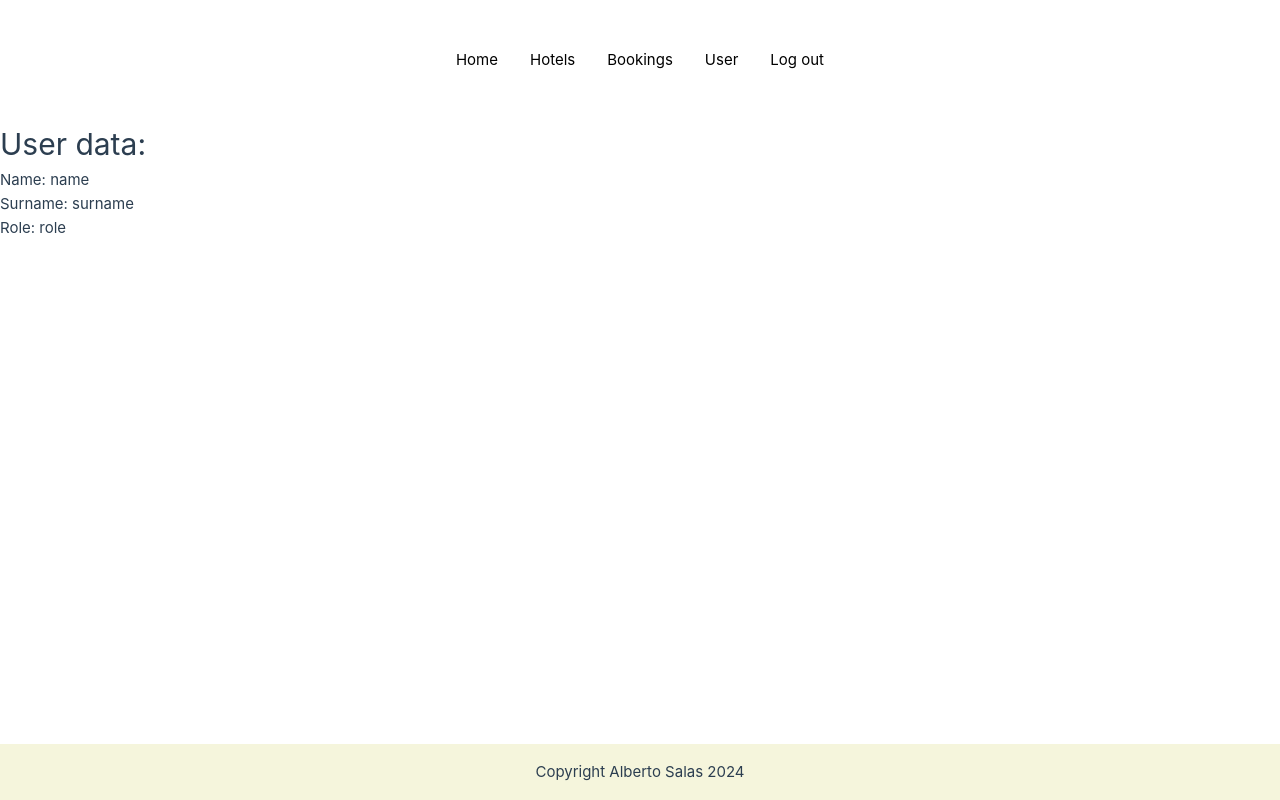
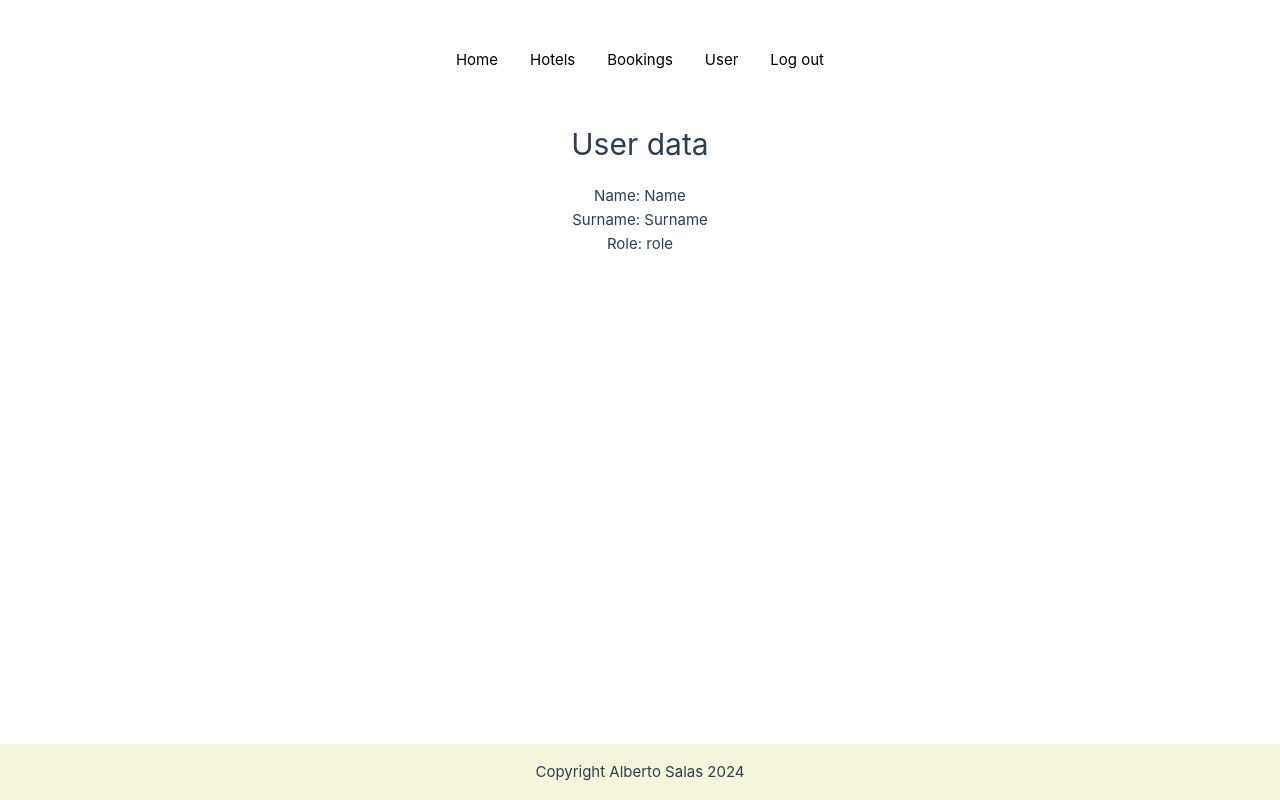
Before and after one commit to s414s/interfacesAA2, a Vue app: page /user in a window 1280 px wide. Built offline with nearby package versions, Linux system fonts and the light colour scheme; no server answers; sample sign-in values are in the browser's storage.

Commit message:
add booking room

```diff
--- a/src/router/index.ts
+++ b/src/router/index.ts
@@ -6,16 +6,16 @@ const router = createRouter({
   history: createWebHistory(import.meta.env.BASE_URL),
   routes: [
     {
+      path: '/',
+      name: 'home',
+      meta: { requiresAuth: true },
+      component: HomeView
+    },
+    {
       path: '/landing',
       name: 'landing',
       meta: { requiresAuth: false },
       component: () => import('../views/LandingView.vue')
-    },
-    {
-      path: '/',
-      name: 'home',
-      meta: { requiresAuth: true },
-      component: HomeView
     },
     {
       path: '/about',
@@ -36,10 +36,10 @@ const router = createRouter({
       meta: { requiresAuth: true },
     },
     {
-      path: '/bookings/:idRoom',
+      path: '/newbooking/:idRoom',
       name: 'newBooking',
+      meta: { requiresAuth: true },
       component: () => import('../views/NewBookingView.vue'),
-      meta: { requiresAuth: true },
     },
     {
       path: '/user',
@@ -50,14 +50,14 @@ const router = createRouter({
     {
       path: '/bookings/:idHotel',
       name: 'bookings',
+      component: () => import('../views/BookingsView.vue'),
       meta: { requiresAuth: true },
-      component: () => import('../views/BookingsView.vue')
     },
     {
       path: '/bookings',
       name: 'bookings',
+      component: () => import('../views/BookingsView.vue'),
       meta: { requiresAuth: true },
-      component: () => import('../views/BookingsView.vue')
     },
     {
       path: '/dashboard',
@@ -80,6 +80,7 @@ router.beforeEach((to) => {
   if (to.name === 'login' && isAuthed) return '/';
 
   if (to.meta.requiresRole === "Admin" && !isAdmin) return '/home';
+
   if (to.meta.requiresAuth && !isAuthed) return '/landing';
 });
 
--- a/src/stores/userStore.ts
+++ b/src/stores/userStore.ts
@@ -22,6 +22,8 @@ export const useUserStore = defineStore('user', () => {
     const isAuthed = ref<boolean>(localStorage.getItem("token") ? true : false);
     const jwt = ref<string | null>(localStorage.getItem("token") ? localStorage.getItem("token") : null);
     const user = reactive<User>({ id: 0, name: "name", surname: "surname", role: "role" });
+
+    // TODO if exists: decode an fill properties
 
     function setJwt(newJwt: string) {
         window.localStorage.setItem("token", newJwt);
--- a/src/views/NewBookingView.vue
+++ b/src/views/NewBookingView.vue
@@ -1,27 +1,20 @@
 <script setup lang="ts">
 import { useUserStore } from '@/stores/userStore';
-import type { VDataTable } from 'vuetify/components';
-import type { Room } from '@/types/TypesDTO';
-import { reactive } from 'vue';
+import { ref } from 'vue';
 import { useRoute } from 'vue-router';
 
 const route = useRoute();
-const idHotel = parseInt(route.params.idHotel.toString());
-// https://vueschool.io/lessons/route-meta-fields?friend=vuerouter
-
+const idRoom = +route.params.idRoom;
 const { jwt } = useUserStore();
 
-type ReadonlyHeaders = VDataTable['$props']['headers'];
+const startDate = ref<Date | null>(null);
+const endDate = ref<Date | null>(null);
 
-const headers: ReadonlyHeaders = [
-    { title: 'Storey', align: 'center', key: 'address' },
-    { title: 'Type', align: 'center', key: 'city' },
-    { title: 'Capacity', align: 'center', key: 'numberOfRooms' },
-];
+// Setting start to now and end to 24 hours later
+startDate.value = new Date();
+endDate.value = new Date(startDate.value.getTime() + 24 * 60 * 60 * 1000);
 
-const rooms: Room[] = reactive([]);
 
-const baseUrl = "http://localhost:5093/";
 const requestOptions = {
     method: 'GET',
     headers: {
@@ -30,18 +23,19 @@ const requestOptions = {
     },
 };
 
-fetch(baseUrl + "hotels/" + "hotelId/" + "rooms", requestOptions)
-    .then(res => res.json())
-    .then(data => {
-        rooms.push(...data);
-    });
+function bookRoom(from: Date, until: Date, idRoom: number) {
+    const baseUrl = "http://localhost:5093/";
+    fetch(baseUrl + "rooms/" + "idRoom", requestOptions)
+        .then(res => res.json())
+        .then(data => { console.log(data); });
+};
 
 </script>
 
 <template>
     <div class="title">
         <h1>New Booking</h1>
-        <p>{{ idHotel }}</p>
+        <p>{{ idRoom }}</p>
     </div>
 
     <v-container>
--- a/src/views/RoomsView.vue
+++ b/src/views/RoomsView.vue
@@ -8,7 +8,7 @@ import { useRoute, useRouter } from 'vue-router';
 const route = useRoute();
 const router = useRouter();
 const { jwt } = useUserStore();
-const idHotel = parseInt(route.params.idHotel.toString());
+const idHotel = +route.params.idHotel;
 
 const headers: ReadonlyHeaders = [
     { title: 'Storey', align: 'center', key: 'storey' },
@@ -18,7 +18,6 @@ const headers: ReadonlyHeaders = [
 
 const rooms: Room[] = reactive([]);
 
-const baseUrl = "http://localhost:5093/";
 const requestOptions = {
     method: 'GET',
     headers: {
@@ -27,13 +26,12 @@ const requestOptions = {
     },
 };
 
-//fetch(baseUrl + "hotels/" + "hotelId/" + "rooms", requestOptions)
+const baseUrl = "http://localhost:5093/";
 fetch(`${baseUrl}hotels/${idHotel}/rooms`, requestOptions)
     .then(res => res.json())
     .then(data => {
         rooms.push(...data.rooms);
     });
-
 </script>
 
 <template>
@@ -43,7 +41,7 @@ fetch(`${baseUrl}hotels/${idHotel}/rooms`, requestOptions)
     <v-container>
         <v-data-table :headers="headers" :items="rooms" density="compact" :sort-by="[{ key: 'id', order: 'asc' }]">
             <template v-slot:item="{ item }">
-                <tr @click="router.push({ path: `bookings/${item.id}` })" style="cursor: pointer">
+                <tr @click="router.push({ path: `/newbooking/${item.id}` })" style="cursor: pointer">
                     <td align="center"> {{ item.storey }}</td>
                     <td align="center">{{ item.type }}</td>
                     <td align="center">{{ item.capacity }}</td>
--- a/src/views/UserDetailsView.vue
+++ b/src/views/UserDetailsView.vue
@@ -1,26 +1,32 @@
 <script setup lang="ts">
 import { useUserStore } from '@/stores/userStore';
-import { reactive, ref } from 'vue';
+import { capitalizeFirstLetter } from '@/helpers/wordUtils';
 
-// coger info de url
-// const route = useRoute();
 // mockUser.id = +route.params.id;
-
 const { user, fetchUser } = useUserStore();
 
 if (user.id === 0) {
     fetchUser();
 }
-
-// TODO - pinia
-// Mirar la documentación la parte de setup stores
 </script>
 
 <template>
-    <main>
-        <h1>User data:</h1>
-        <p>Name: {{ user?.name ?? "user name" }}</p>
-        <p>Surname: {{ user?.surname ?? "user surname" }}</p>
-        <p>Role: {{ user?.role ?? "no role found" }}</p>
-    </main>
+    <div class="title">
+        <h1>User data</h1>
+    </div>
+    <v-container>
+        <div class="title">
+            <p>Name: {{ capitalizeFirstLetter(user?.name ?? "user name") }}</p>
+            <p>Surname: {{ capitalizeFirstLetter(user?.surname ?? "user surname") }}</p>
+            <p>Role: {{ user?.role ?? "no role found" }}</p>
+        </div>
+    </v-container>
 </template>
+
+<style>
+.title {
+    display: flex;
+    flex-direction: column;
+    align-items: center;
+}
+</style>
```
